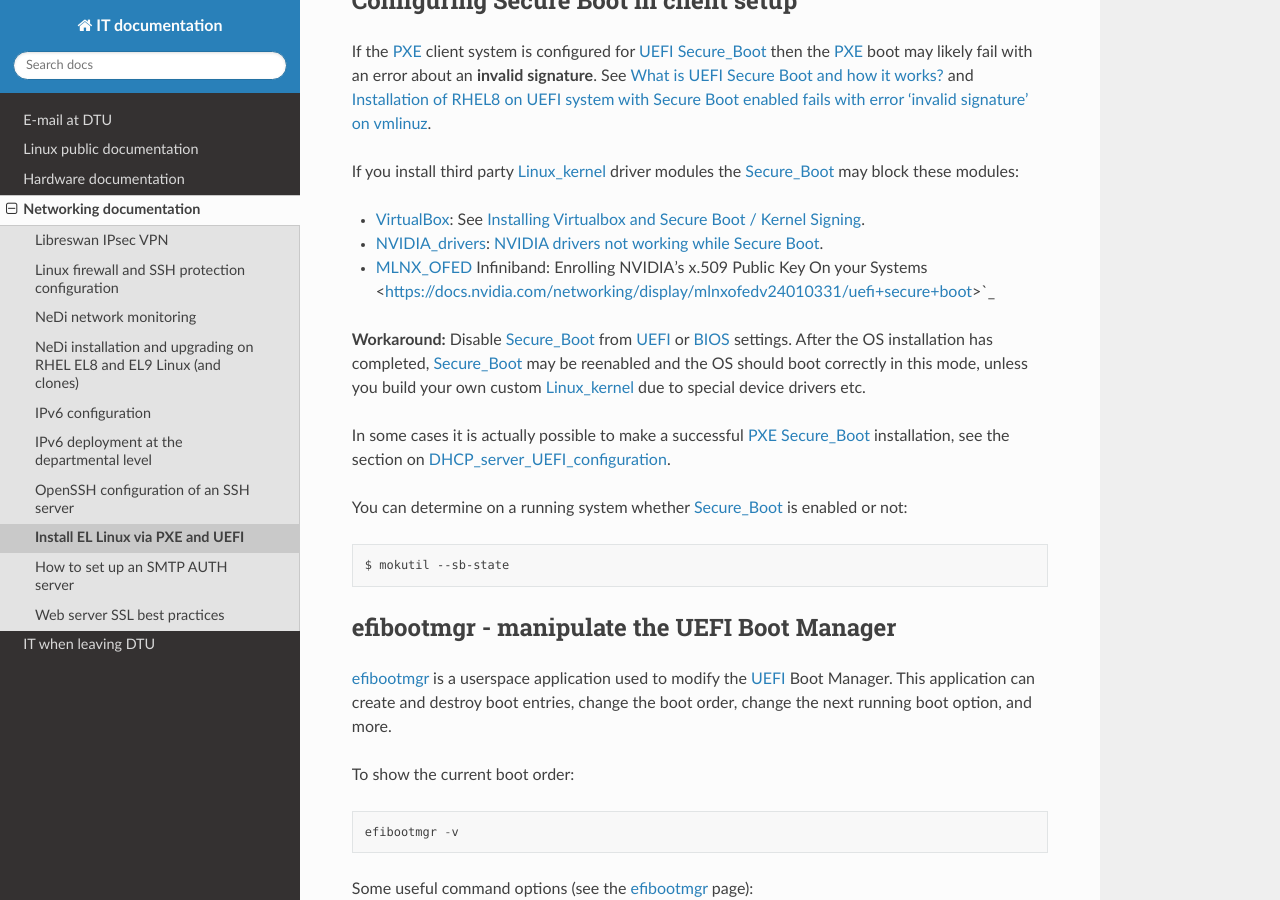
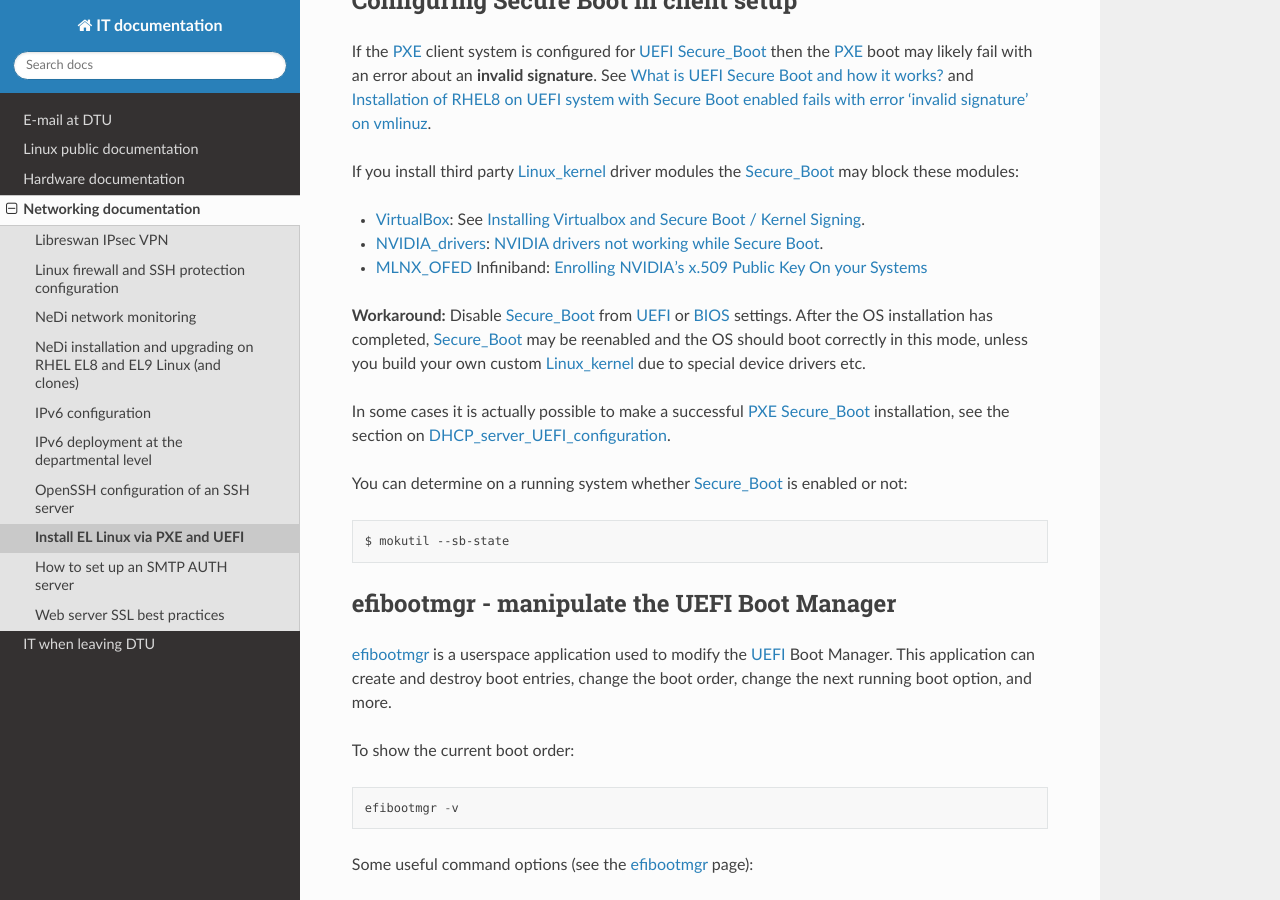
Before and after one commit to OleHolmNielsen/ITwiki, a Sphinx documentation site: the page built from docs/PXE_and_UEFI.rst, in a window 1280 px wide and 900 px high, scrolled down 3288 px. Built offline with Sphinx 7.4.7 and the Read the Docs theme 3.1.0, drawn with Linux system fonts in a browser that asks for light colours.

Commit message:
Minor edit

```diff
--- a/docs/PXE_and_UEFI.rst
+++ b/docs/PXE_and_UEFI.rst
@@ -165,7 +165,7 @@ If you install third party Linux_kernel_ driver modules the Secure_Boot_ may blo
 
 * NVIDIA_drivers_: `NVIDIA drivers not working while Secure Boot <https://forums.developer.nvidia.com/t/nvidia-drivers-not-working-while-secure-boot-is-enabled-after-updating-to-ubuntu-24-04/305351>`_.
 
-* MLNX_OFED_ Infiniband: Enrolling NVIDIA's x.509 Public Key On your Systems <https://docs.nvidia.com/networking/display/mlnxofedv24010331/uefi+secure+boot>`_
+* MLNX_OFED_ Infiniband: `Enrolling NVIDIA's x.509 Public Key On your Systems <https://docs.nvidia.com/networking/display/mlnxofedv24010331/uefi+secure+boot>`_
 
 **Workaround:** Disable Secure_Boot_ from UEFI_ or BIOS_ settings.
 After the OS installation has completed, Secure_Boot_ may be reenabled and the OS should boot correctly in this mode,
```
